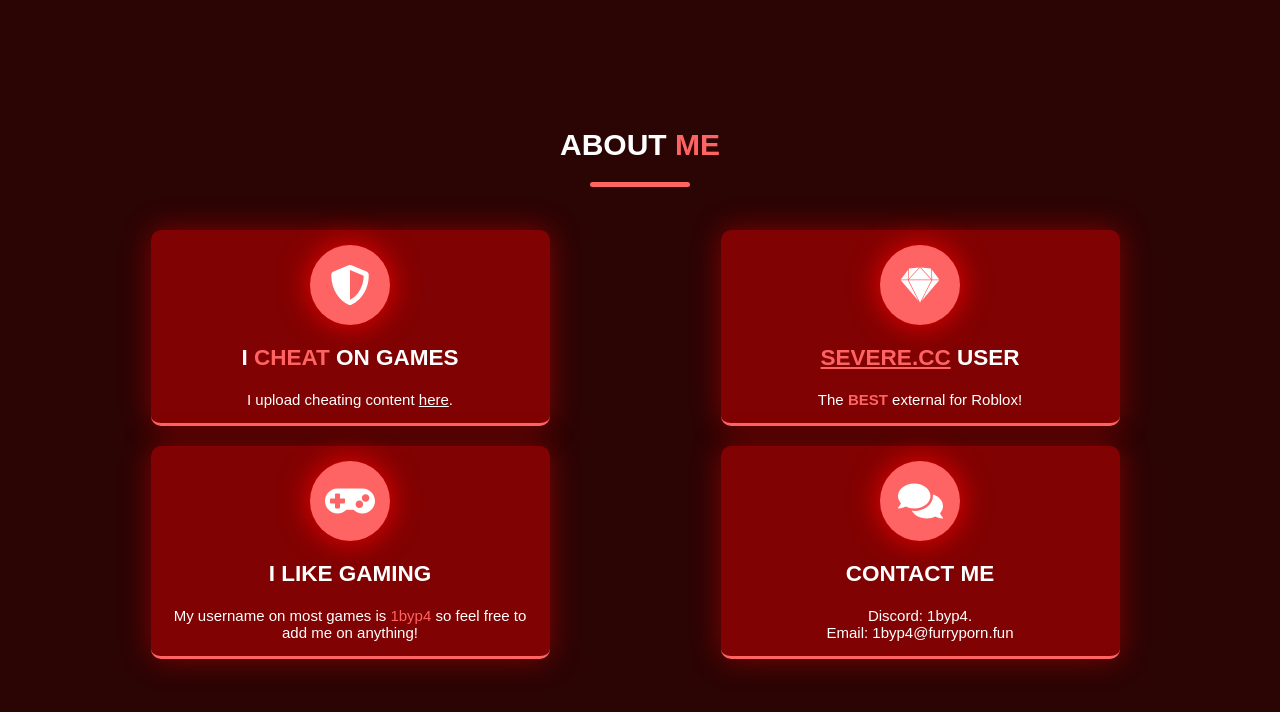
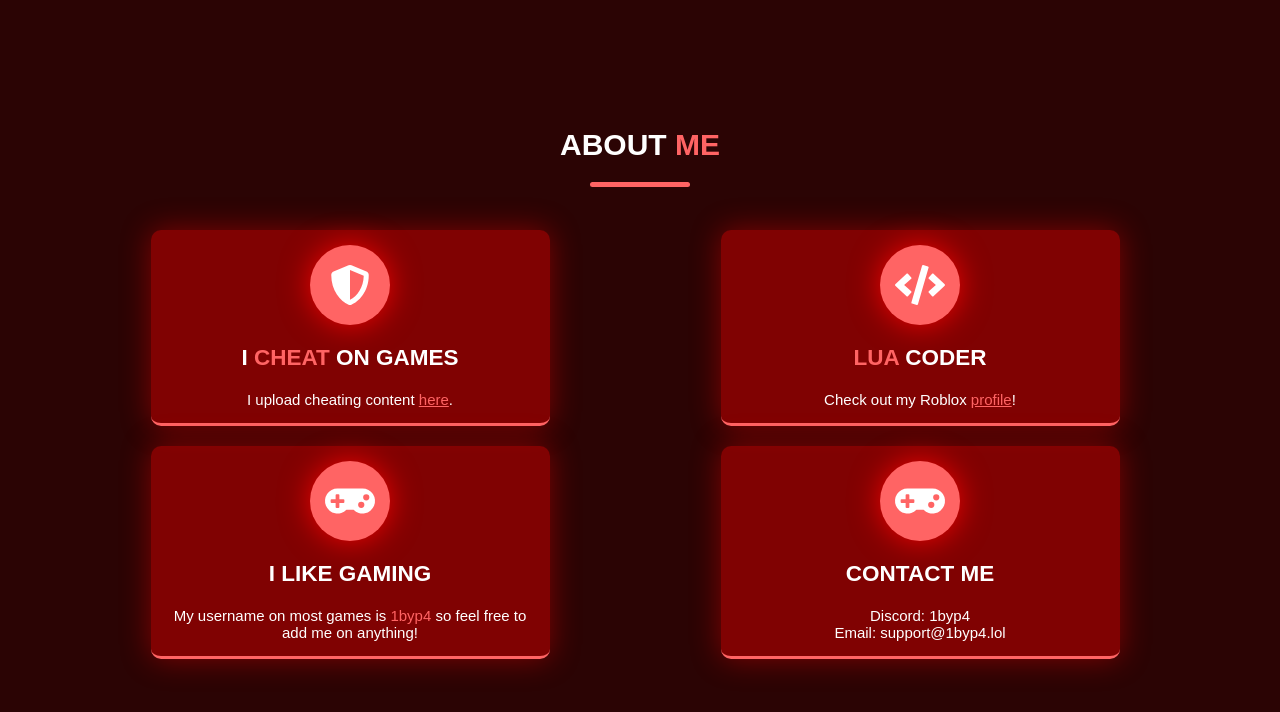
Before and after one commit to crewbrewz/armainvftrewararar, a plain HTML site: page index.html in a window 1280 px wide. Shown: the part 822-1534 px from the top of the page. Drawn offline with nearby package versions, Linux system fonts and the light colour scheme.

Commit message:
Update index.html

```diff
--- a/index.html
+++ b/index.html
@@ -1,5 +1,5 @@
 <!DOCTYPE html>
-<!-- saved from url=(0092)file:///C:/Users/aidan/OneDrive/Documents/IMPORTANT%20FILES/!%201byp4.lol%20Stuff/index.html -->
+
 <html lang="en">
 <head>
     <meta charset="UTF-8">
@@ -54,25 +54,25 @@
 
                             <div class="advantages-item">
                                 <div class="icon">
-                                    <svg class="svg-inline--fa fa-shield-alt fa-w-16" aria-hidden="true" focusable="false" data-prefix="fas" data-icon="shield-alt" role="img" xmlns="http://www.w3.org/2000/svg" viewBox="0 0 512 512" data-fa-i2svg=""><path fill="currentColor" d="M466.5 83.7l-192-80a48.15 48.15 0 0 0-36.9 0l-192 80C27.7 91.1 16 108.6 16 128c0 198.5 114.5 335.7 221.5 380.3 11.8 4.9 25.1 4.9 36.9 0C360.1 472.6 496 349.3 496 128c0-19.4-11.7-36.9-29.5-44.3zM256.1 446.3l-.1-381 175.9 73.3c-3.3 151.4-82.1 261.1-175.8 307.7z"></path></svg><!-- <i class="fas fa-shield-alt"></i> -->
+                                    <i class="fas fa-shield-alt"></i>
                                 </div>
 
                                 <h1>I <span>cheat</span> on games</h1>
-                                <p>I upload cheating content <a href="https://www.youtube.com/@ActuallyHavingFun"><u>here</u></a>.</p>
+                                <p>I upload cheating content <a href="https://www.youtube.com/@ActuallyHavingFun"><span><u>here</u></span></a>.</p>
                             </div>
                             <div class="advantages-item">
                                 <div class="icon">
-                                    <svg class="svg-inline--fa fa-sketch fa-w-16" aria-hidden="true" focusable="false" data-prefix="fab" data-icon="sketch" role="img" xmlns="http://www.w3.org/2000/svg" viewBox="0 0 512 512" data-fa-i2svg=""><path fill="currentColor" d="M27.5 162.2L9 187.1h90.5l6.9-130.7-78.9 105.8zM396.3 45.7L267.7 32l135.7 147.2-7.1-133.5zM112.2 218.3l-11.2-22H9.9L234.8 458zm2-31.2h284l-81.5-88.5L256.3 33zm297.3 9.1L277.6 458l224.8-261.7h-90.9zM415.4 69L406 56.4l.9 17.3 6.1 113.4h90.3zM113.5 93.5l-4.6 85.6L244.7 32 116.1 45.7zm287.7 102.7h-290l42.4 82.9L256.3 480l144.9-283.8z"></path></svg><!-- <i class="fab fa-sketch"></i> -->
+                                    <i class="fas fa-code"></i>
                                 </div>
 
-                                <h1><a href="https://severe.cc/"><span><u>severe.cc</u></span></a> User</h1>
+                                <h1><span>LUA</span> Coder</h1>
                                 <p>
-                                    The <span><b>BEST</b></span> external for Roblox!
+                                    Check out my Roblox <a href="https://www.roblox.com/users/2291768016/profile"><span><u>profile</u></span></a>!
                                 </p>
                             </div>
                             <div class="advantages-item">
                                 <div class="icon">
-                                    <svg class="svg-inline--fa fa-gamepad fa-w-20" aria-hidden="true" focusable="false" data-prefix="fas" data-icon="gamepad" role="img" xmlns="http://www.w3.org/2000/svg" viewBox="0 0 640 512" data-fa-i2svg=""><path fill="currentColor" d="M480 96H160C71.6 96 0 167.6 0 256s71.6 160 160 160c44.8 0 85.2-18.4 114.2-48h91.5c29 29.6 69.5 48 114.2 48 88.4 0 160-71.6 160-160S568.4 96 480 96zM256 276c0 6.6-5.4 12-12 12h-52v52c0 6.6-5.4 12-12 12h-40c-6.6 0-12-5.4-12-12v-52H76c-6.6 0-12-5.4-12-12v-40c0-6.6 5.4-12 12-12h52v-52c0-6.6 5.4-12 12-12h40c6.6 0 12 5.4 12 12v52h52c6.6 0 12 5.4 12 12v40zm184 68c-26.5 0-48-21.5-48-48s21.5-48 48-48 48 21.5 48 48-21.5 48-48 48zm80-80c-26.5 0-48-21.5-48-48s21.5-48 48-48 48 21.5 48 48-21.5 48-48 48z"></path></svg><!-- <i class="fas fa-gamepad"></i> -->
+                                    <i class="fas fa-gamepad"></i>
                                 </div>
 
                                 <h1>I like gaming</h1>
@@ -82,11 +82,11 @@
 
                         <div class="advantages-item">
                                 <div class="icon">
-                                    <svg class="svg-inline--fa fa-comments fa-w-18" aria-hidden="true" focusable="false" data-prefix="fas" data-icon="comments" role="img" xmlns="http://www.w3.org/2000/svg" viewBox="0 0 576 512" data-fa-i2svg=""><path fill="currentColor" d="M416 192c0-88.4-93.1-160-208-160S0 103.6 0 192c0 34.3 14.1 65.9 38 92-13.4 30.2-35.5 54.2-35.8 54.5-2.2 2.3-2.8 5.7-1.5 8.7S4.8 352 8 352c36.6 0 66.9-12.3 88.7-25 32.2 15.7 70.3 25 111.3 25 114.9 0 208-71.6 208-160zm122 220c23.9-26 38-57.7 38-92 0-66.9-53.5-124.2-129.3-148.1.9 6.6 1.3 13.3 1.3 20.1 0 105.9-107.7 192-240 192-10.8 0-21.3-.8-31.7-1.9C207.8 439.6 281.8 480 368 480c41 0 79.1-9.2 111.3-25 21.8 12.7 52.1 25 88.7 25 3.2 0 6.1-1.9 7.3-4.8 1.3-2.9.7-6.3-1.5-8.7-.3-.3-22.4-24.2-35.8-54.5z"></path></svg><!-- <i class="fas fa-gamepad"></i> -->
+                                    <i class="fas fa-gamepad"></i>
                                 </div>
 
                                 <h1>Contact me</h1>
-                                <p>Discord: 1byp4.<br>Email: 1byp4@furryporn.fun</p>
+                                <p>Discord: 1byp4<br>Email: support@1byp4.lol</p>
                             </div></div>
 
                     </div>
```
